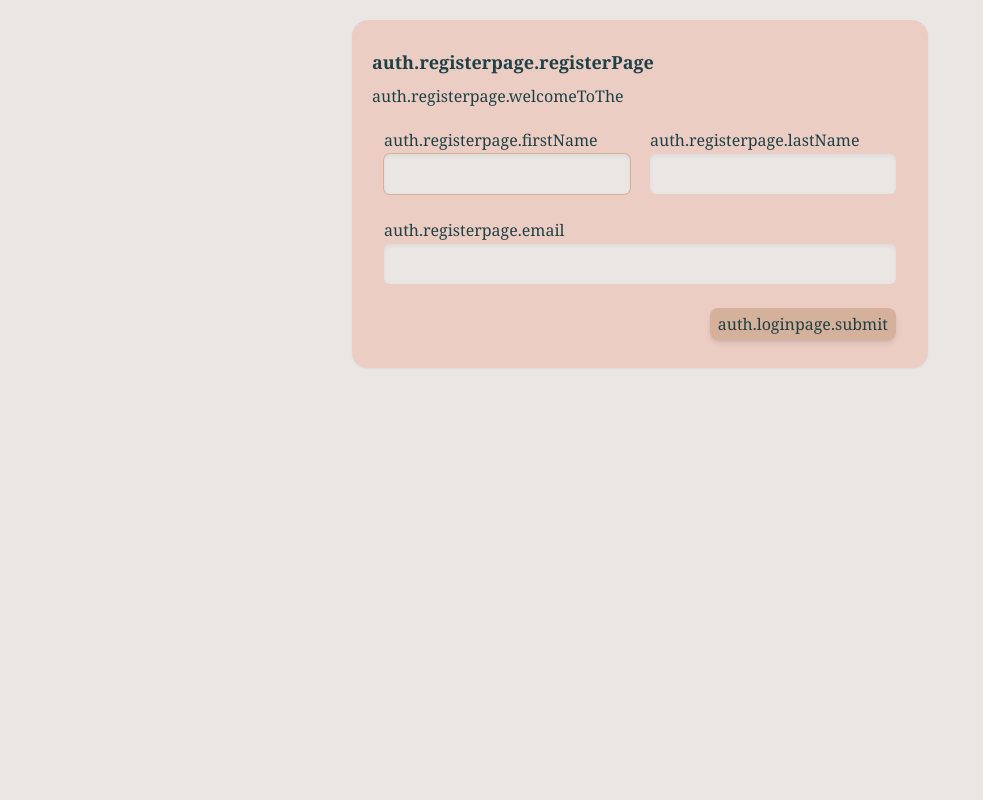
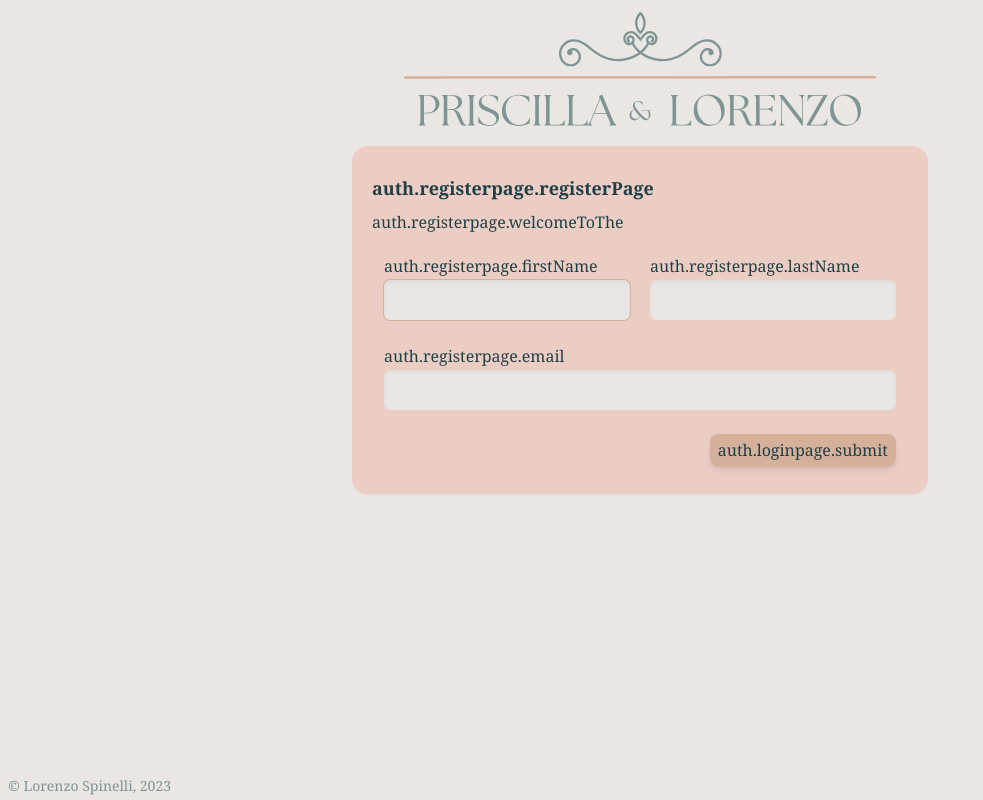
Before and after one commit to lorenzosp93/wedding, a Vue app in the folder wedding-frontend/: page /register in a window 1280 px wide. Shown: the whole page, without its empty margins (0-983 px from the left). Built offline with nearby package versions, Linux system fonts and the light colour scheme.

Commit message:
add logo on login

```diff
--- a/wedding-frontend/src/components/TheHome.vue
+++ b/wedding-frontend/src/components/TheHome.vue
@@ -25,17 +25,14 @@
       </div>
     </div>
     <OnboardingTour v-if="authStore.profile" />
-    <footer
-      class="px-2 py-1 text-xs md:text-sm text-secondary fixed bottom-0 left-0 bg-neutral dark:bg-darkNeutral rounded-tr-lg"
-    >
-      © Lorenzo Spinelli, 2023
-    </footer>
+    <TheFooter />
   </div>
 </template>
 
 <script setup lang="ts">
 import { ref } from "vue";
 import { useAuthStore } from "@/stores";
+import TheFooter from "./ui/TheFooter.vue";
 import CountDown from "@/components/shared/CountDown.vue";
 import OnboardingTour from "./shared/OnboardingTour.vue";
 import { EnvelopeIcon } from "@heroicons/vue/24/outline";
--- a/wedding-frontend/src/components/auth/LoginPage.vue
+++ b/wedding-frontend/src/components/auth/LoginPage.vue
@@ -1,4 +1,5 @@
 <template>
+  <TheHeader />
   <div class="flex py-5 px-3">
     <div
       class="bg-pale dark:bg-darkPale p-5 rounded-2xl text-primary dark:text-darkPrimary mx-auto w-full max-w-xl shadow-sm"
@@ -59,12 +60,15 @@
       </form>
     </div>
   </div>
+  <TheFooter />
 </template>
 
 <script setup lang="ts">
 import { type Ref, ref, onMounted } from "vue";
 import { login } from "@/services/login.service";
+import TheFooter from "../ui/TheFooter.vue";
 import LoadingView from "@/components/shared/LoadingView.vue";
+import TheHeader from "../ui/TheHeader.vue";
 import type { AxiosError } from "axios";
 import type { UserError } from "@/models/auth.interface";
 import { useRoute } from "vue-router";
--- a/wedding-frontend/src/components/auth/LoginSuccess.vue
+++ b/wedding-frontend/src/components/auth/LoginSuccess.vue
@@ -1,5 +1,6 @@
 <!-- eslint-disable vue/no-v-html -->
 <template>
+  <TheHeader />
   <div class="py-5 px-3 flex">
     <div
       class="bg-pale dark:bg-darkPale p-5 rounded-2xl mx-auto max-w-xl w-full shadow-sm"
@@ -49,6 +50,7 @@
       </form>
     </div>
   </div>
+  <TheFooter />
 </template>
 
 <script setup lang="ts">
@@ -57,6 +59,8 @@ import { getToken } from "@/services/login.service.js";
 import type { AxiosError } from "axios";
 import { type Ref, ref, onMounted } from "vue";
 import OtpInput from "./ui/OtpInput.vue";
+import TheHeader from "../ui/TheHeader.vue";
+import TheFooter from "../ui/TheFooter.vue";
 import { useRoute } from "vue-router";
 
 const email: Ref<string> = ref("");
--- a/wedding-frontend/src/components/auth/RegisterPage.vue
+++ b/wedding-frontend/src/components/auth/RegisterPage.vue
@@ -1,4 +1,5 @@
 <template>
+  <TheHeader />
   <div class="flex py-5 px-3">
     <div
       class="bg-pale dark:bg-darkPale p-5 rounded-2xl text-primary dark:text-darkPrimary mx-auto w-full max-w-xl shadow-sm"
@@ -17,6 +18,7 @@
       />
     </div>
   </div>
+  <TheFooter />
 </template>
 
 <script setup lang="ts">
@@ -24,6 +26,8 @@ import { type Ref, ref, onMounted } from "vue";
 import { useAuthStore } from "@/stores";
 import type { User } from "@/models/auth.interface";
 import UserForm from "../shared/UserForm.vue";
+import TheHeader from "../ui/TheHeader.vue";
+import TheFooter from "../ui/TheFooter.vue";
 import { useRoute } from "vue-router";
 
 const user: Ref<User> = ref({
--- /dev/null
+++ b/wedding-frontend/src/components/ui/TheFooter.vue
@@ -0,0 +1,7 @@
+<template>
+  <footer
+    class="px-2 py-1 text-xs md:text-sm text-secondary fixed bottom-0 left-0 bg-neutral dark:bg-darkNeutral rounded-tr-lg"
+  >
+    © Lorenzo Spinelli, 2023
+  </footer>
+</template>
--- /dev/null
+++ b/wedding-frontend/src/components/ui/TheHeader.vue
@@ -0,0 +1,17 @@
+<template>
+  <div class="flex">
+    <img
+      class="mx-auto pt-3 px-5 max-w-lg w-full"
+      :src="logo"
+      aria-label="P & L logo"
+    />
+  </div>
+</template>
+
+<script setup lang="ts">
+import { ref } from "vue";
+
+const logo = ref(
+  new URL("@/assets/logo_long.svg", import.meta.url).href as string
+);
+</script>
```
